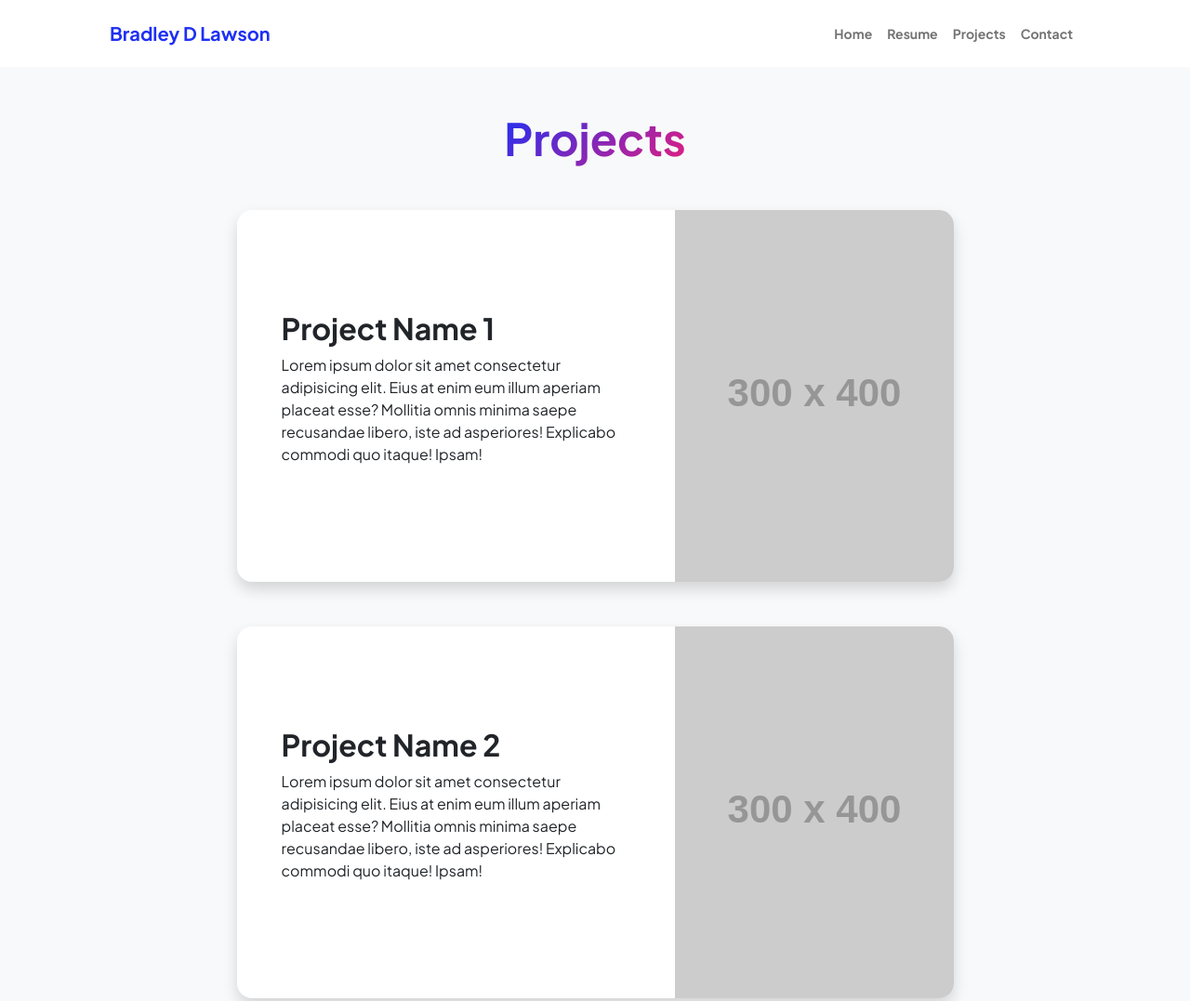
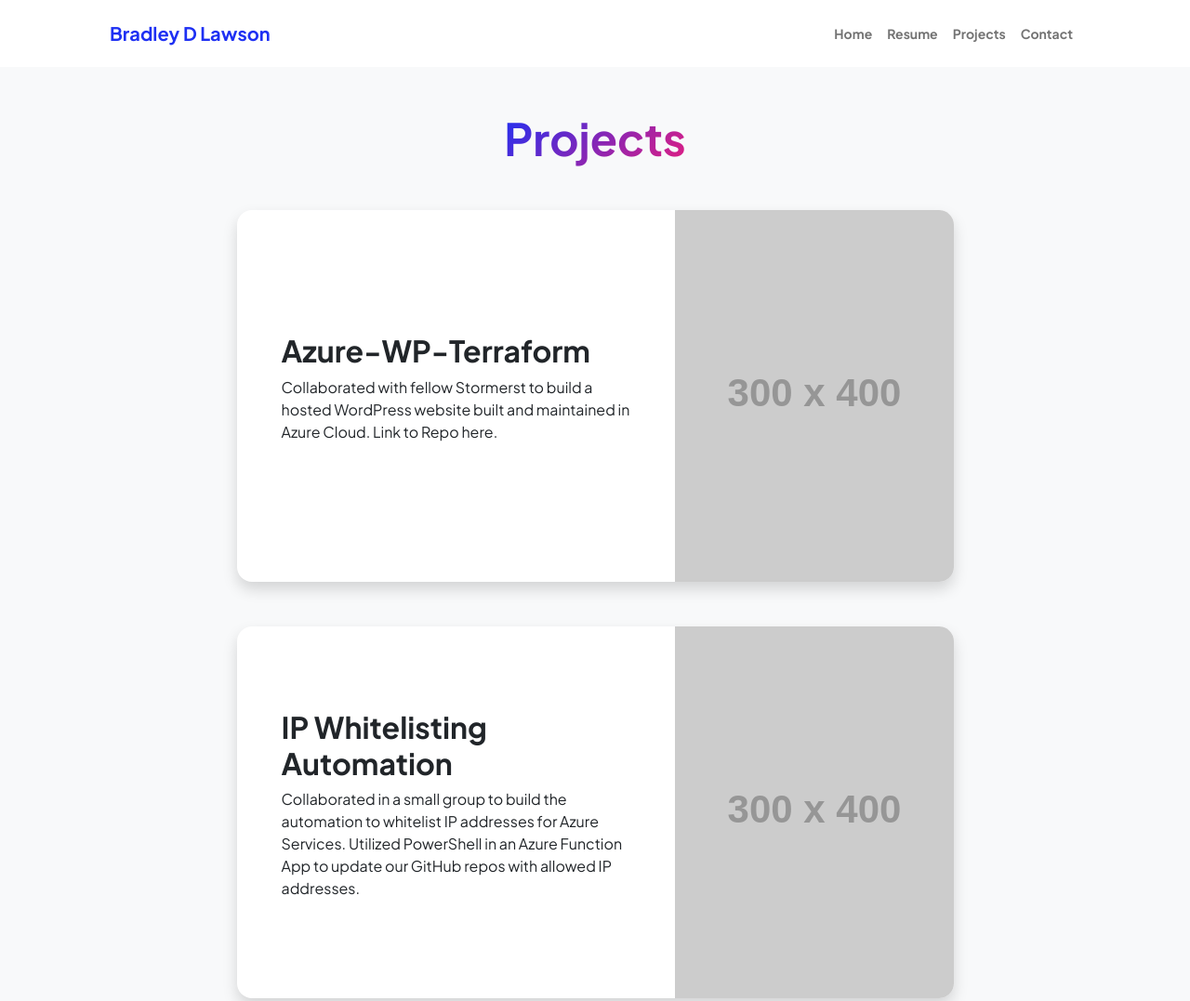
Before and after one commit to BradleyLawson/Resume, a plain HTML site: page projects.html in a window 1280 px wide. Shown: the top 1077 px of the page at 93% size. Drawn offline with nearby package versions, Linux system fonts and the light colour scheme; placeholder pictures from the web are drawn by us.

Commit message:
made some changes

```diff
--- a/projects.html
+++ b/projects.html
@@ -3,9 +3,9 @@
     <head>
         <meta charset="utf-8" />
         <meta name="viewport" content="width=device-width, initial-scale=1, shrink-to-fit=no" />
-        <meta name="description" content="" />
-        <meta name="author" content="" />
-        <title>Modern Business - Start Bootstrap Template</title>
+        <meta name="description" content="Cloud Engineer portfolio showcasing expertise in cloud solutions, infrastructure automation, and DevOps." />
+        <meta name="author" content="Brad Lawson" />
+        <title>Brad Lawson - Cloud Engineer</title>
         <!-- Favicon-->
         <link rel="icon" type="image/x-icon" href="assets/favicon.ico" />
         <!-- Custom Google font-->
@@ -47,8 +47,8 @@
                                 <div class="card-body p-0">
                                     <div class="d-flex align-items-center">
                                         <div class="p-5">
-                                            <h2 class="fw-bolder">Project Name 1</h2>
-                                            <p>Lorem ipsum dolor sit amet consectetur adipisicing elit. Eius at enim eum illum aperiam placeat esse? Mollitia omnis minima saepe recusandae libero, iste ad asperiores! Explicabo commodi quo itaque! Ipsam!</p>
+                                            <h2 class="fw-bolder">Azure-WP-Terraform</h2>
+                                            <p>Collaborated with fellow Stormerst to build a hosted WordPress website built and maintained in Azure Cloud. Link to Repo here.</p>
                                         </div>
                                         <img class="img-fluid" src="https://dummyimage.com/300x400/343a40/6c757d" alt="..." />
                                     </div>
@@ -59,8 +59,8 @@
                                 <div class="card-body p-0">
                                     <div class="d-flex align-items-center">
                                         <div class="p-5">
-                                            <h2 class="fw-bolder">Project Name 2</h2>
-                                            <p>Lorem ipsum dolor sit amet consectetur adipisicing elit. Eius at enim eum illum aperiam placeat esse? Mollitia omnis minima saepe recusandae libero, iste ad asperiores! Explicabo commodi quo itaque! Ipsam!</p>
+                                            <h2 class="fw-bolder">IP Whitelisting Automation</h2>
+                                            <p>Collaborated in a small group to build the automation to whitelist IP addresses for Azure Services. Utilized PowerShell in an Azure Function App to update our GitHub repos with allowed IP addresses.</p>
                                         </div>
                                         <img class="img-fluid" src="https://dummyimage.com/300x400/343a40/6c757d" alt="..." />
                                     </div>
```
Also changed, not shown: index.html (+1 -1 lines), resume.html (+1 -1 lines), 1 other file.
